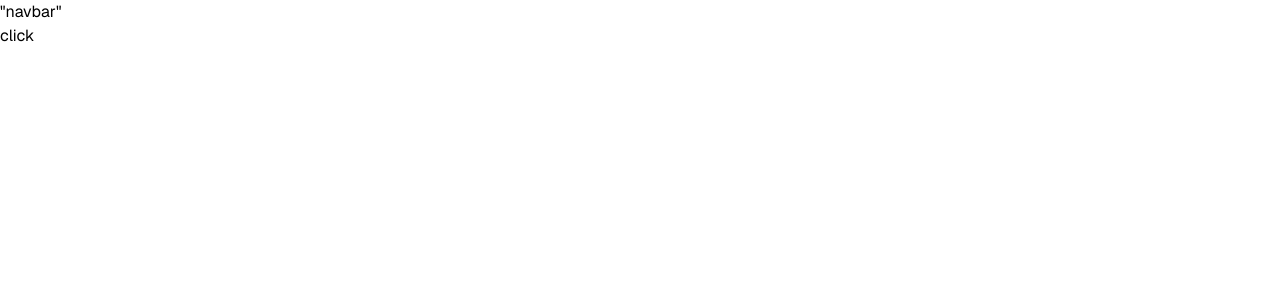
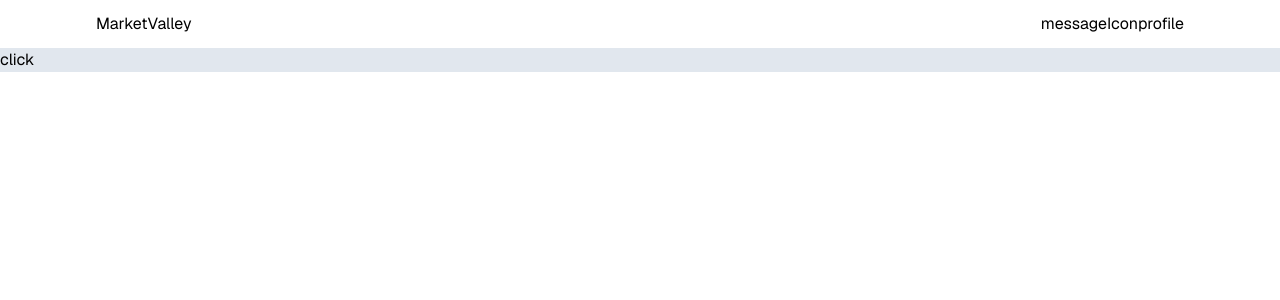
Before and after one commit to dillirams/marketvalley-pro, a Next.js app in the folder apps/user/: page / in a window 1280 px wide. Shown: the top 300 px of the page. Built offline with nearby package versions, Linux system fonts and the light colour scheme.

Commit message:
navbar design

```diff
--- a/apps/user/app/page.tsx
+++ b/apps/user/app/page.tsx
@@ -3,7 +3,7 @@ import { Button } from "@repo/ui/button";
 
 export default function Page() {
   return (
-    <div>
+    <div className="bg-background-main">
       <Button
         title="click"
         size="sm"
--- a/apps/user/component/navbar.tsx
+++ b/apps/user/component/navbar.tsx
@@ -1,7 +1,14 @@
 
 
 export function Navbar (){
-    return <div>
-        "navbar"
+    return <div className="flex justify-between items-center px-24 py-3 ">
+        <div className="text-">
+            MarketValley
+        </div>
+
+        <div className="flex">
+            <div>messageIcon</div>
+            <div>profile</div>
+        </div>
     </div>
 }
```
